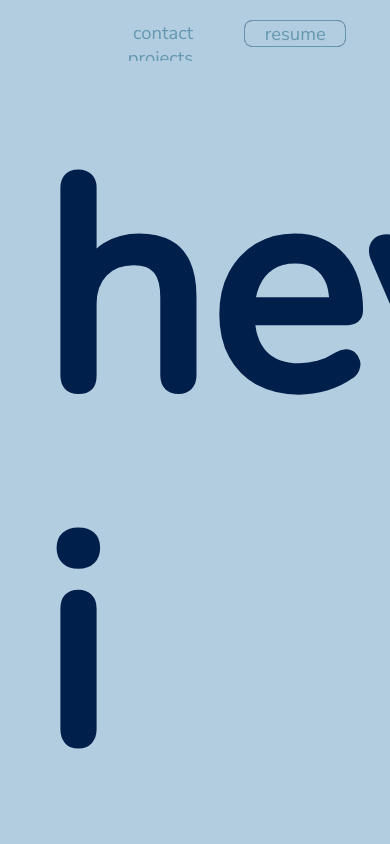
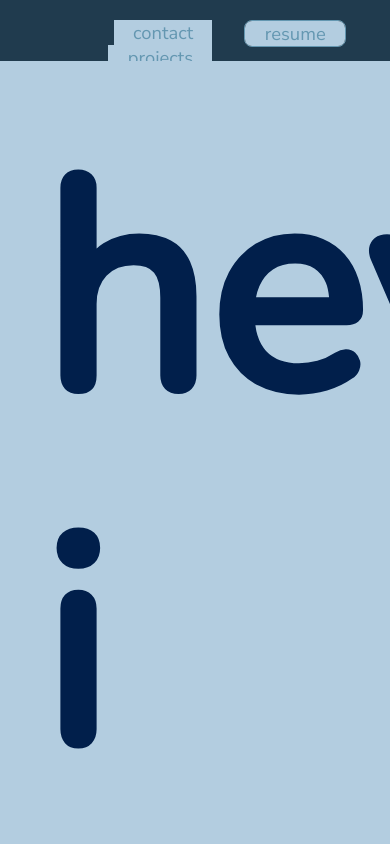
Before and after one commit to seunadekunle/seunadekunle.github.io, a React (Create React App) app: page / in a window 390 px wide. Shown: the top 844 px of the page. Built offline with nearby package versions, Linux system fonts and the light colour scheme; the HTML template or start-up script is replaced by a standard one.

Commit message:
fixed error with links in contact section

```diff
--- a/package.json
+++ b/package.json
@@ -2,11 +2,12 @@
   "name": "portfolio",
   "version": "0.5.0",
   "private": true,
-  "homepage": "http://seunadekunle.github.io/portfolio",
+  "homepage": "http://seunadekunle.github.io/",
   "dependencies": {
     "@testing-library/jest-dom": "^4.2.4",
     "@testing-library/react": "^9.5.0",
     "@testing-library/user-event": "^7.2.1",
+    "gh-pages": "^3.1.0",
     "react": "^16.13.1",
     "react-dom": "^16.13.1",
     "react-router-dom": "^5.2.0",
@@ -40,5 +41,4 @@
   "devDependencies": {
     "json-loader": "^0.5.7"
   }
-
 }
--- a/src/App.css
+++ b/src/App.css
@@ -41,6 +41,20 @@ Home {
   padding: 1.25em;
 }
 
+@media (max-width: 700px){
+  .nav {
+    overflow: hidden;
+    background: #203b4e;
+    position: fixed;
+    top: 0;
+    width: 100%;
+    height: 2.5%;
+    list-style-type: none;
+    text-transform: lowercase;
+    margin: 0em;
+    padding: 1.25em;
+  }
+}
 #active {
   box-shadow: 0 0 10px rgba(0,0,0,0.4);
 }
--- a/src/App.js
+++ b/src/App.js
@@ -74,6 +74,7 @@ class App extends Component {
           <Contact img_1={github_image} link_1="https://github.com/seunadekunle" img_2={linkedin_image} link_2="https://www.linkedin.com/in/seun-adekunle/" />
         </div>
 
+
       </div>
     );
   }
--- a/src/components/Contact.css
+++ b/src/components/Contact.css
@@ -21,9 +21,15 @@
   margin-right: 2em;
   margin-left: 1em;
   x: 50%;
-  width: 4%;
+  width: 3.5em;
+  z-index:1;
 }
 
+@media(max-width: 600px){
+  #social-images {
+    margin-top: 20em;
+  }
+}
 .outer {
   position: relative;
 }
@@ -33,6 +39,7 @@
   width: 100%;
   background-color: rgba(0,0,0, 0);
   margin-top: 9em;
+  height: 25%;
 }
 
 button {
@@ -45,8 +52,8 @@ button {
   border-style: solid;
   border-width: 1.5px;
   margin-top: 4em;
-  width: 17.5%;
-  height: 5%;
+  width: 7.5em;
+  height: 3em;
 }
 
 button > a {
--- a/src/components/Contact.js
+++ b/src/components/Contact.js
@@ -11,9 +11,13 @@ function Contact(props) {
                 <p id="contact-text"> and collaborate on projects</p>
             </div>
 
-            <div className="inner" id="social-image">
-                <a href={props.link_1}><img src={props.img_1} alt="link to social media" /></a>
-                <a href={props.link_2}><img src={props.img_2} href={props.link_2} alt="link to social media" /></a>
+            <div className="inner">
+                <a href={props.link_1}>
+                    <img src={props.img_1} alt="link to social media" />
+                </a>
+                <a href={props.link_2}  id="social-images">
+                    <img src={props.img_2} href={props.link_2} alt="link to social media" />
+                </a>
             </div>
 
             <div className="inner">
--- a/src/components/Projects.css
+++ b/src/components/Projects.css
@@ -30,14 +30,13 @@
 }
 
 #title {
-  top: 32.5%;
-  left: 37.5%;
-  width: 100%;
+  top: 0.25em;
+  left: 7.5em;
+  width: 11em;
   font-size: 3.8em;
   font-family: 'Nunito', sans-serif;
   font-weight: 500;
   color: #B3CDE0;
-  transform: translate(-50%, -50%);
   text-align: right;
 }
 
--- a/src/components/Projects.js
+++ b/src/components/Projects.js
@@ -2,7 +2,7 @@ import React from 'react';
 import './Projects.css';
 
 function Projects(props) {
-    console.log(props.list);
+    // console.log(props.list);
     const listItems = props.list.map((item) =>
         <div id="project-item">
             <img id="background-image" src={item.img_url}></img>
```
Also changed, not shown: 14 other files (tests, documents, lock files or other folders).
